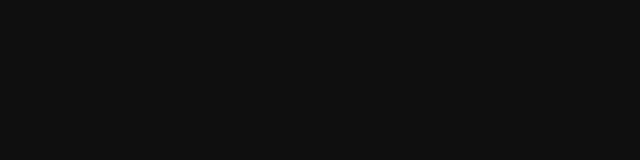
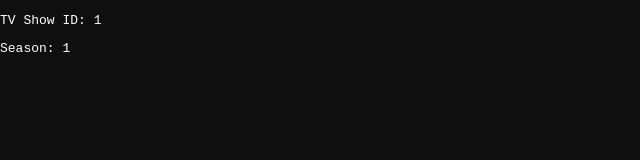
Before and after one commit to wespitia05/ReactJSFavMovieApp, a React (Vite) app in the folder my-react-fav-movie-app/: page /tv/1/season/1 in a window 1280 px wide. Before the commit this address had no page. Shown: the top 160 px of the page, without its empty margins (0-640 px from the left). Built offline with nearby package versions, Linux system fonts and the light colour scheme.

Commit message:
created tv season page where we will view information on the selected season for the show. when clicking on the season number in the dropdown menu, we will be taken to the tv season page and it currently displays the tv show id and the season number

```diff
--- a/my-react-fav-movie-app/src/App.jsx
+++ b/my-react-fav-movie-app/src/App.jsx
@@ -4,6 +4,7 @@ import MoviePage from "./pages/MoviePage.jsx";
 import SearchResults from "./pages/SearchResults.jsx";
 import PersonPage from "./pages/PersonPage.jsx";
 import TvPage from "./pages/TvPage.jsx";
+import TvSeasonPage from "./pages/TvSeasonPage.jsx";
 
 function App() {
     return (
@@ -14,6 +15,7 @@ function App() {
                 <Route path="/search" element={<SearchResults />} />
                 <Route path="/person/:id" element={<PersonPage />} />
                 <Route path="/tv/:id" element={<TvPage />} />
+                <Route path="/tv/:id/season/:seasonNumber" element={<TvSeasonPage />} />
             </Routes>
         </BrowserRouter>
     );
--- a/my-react-fav-movie-app/src/pages/TvPage.jsx
+++ b/my-react-fav-movie-app/src/pages/TvPage.jsx
@@ -178,7 +178,16 @@ function TvPage() {
                                     )}
                                     {tv?.seasonList?.length > 0 && (
                                         <div className="season-select-container">
-                                            <select className="season-select" value={selectedSeason} onChange={(e) => setSelectedSeason(e.target.value)}>
+                                            <select className="season-select" value={selectedSeason}
+                                                onChange={(e) => {
+                                                    const seasonNumber = e.target.value;
+                                                    setSelectedSeason(seasonNumber);
+
+                                                    if (seasonNumber) {
+                                                      navigate(`/tv/${id}/season/${seasonNumber}`);
+                                                    }
+                                                }}
+                                            >
                                             <option value="">Select A Season</option>
                                             {tv.seasonList
                                                 // optional: remove specials (Season 0) if you want
--- /dev/null
+++ b/my-react-fav-movie-app/src/pages/TvSeasonPage.jsx
@@ -0,0 +1,14 @@
+import { useParams } from "react-router-dom";
+
+function TvSeasonPage() {
+    const {id, seasonNumber} = useParams();
+
+    return(
+        <>
+            <p>TV Show ID: {id}</p>
+            <p>Season: {seasonNumber}</p>
+        </>
+    );
+}
+
+export default TvSeasonPage
```
